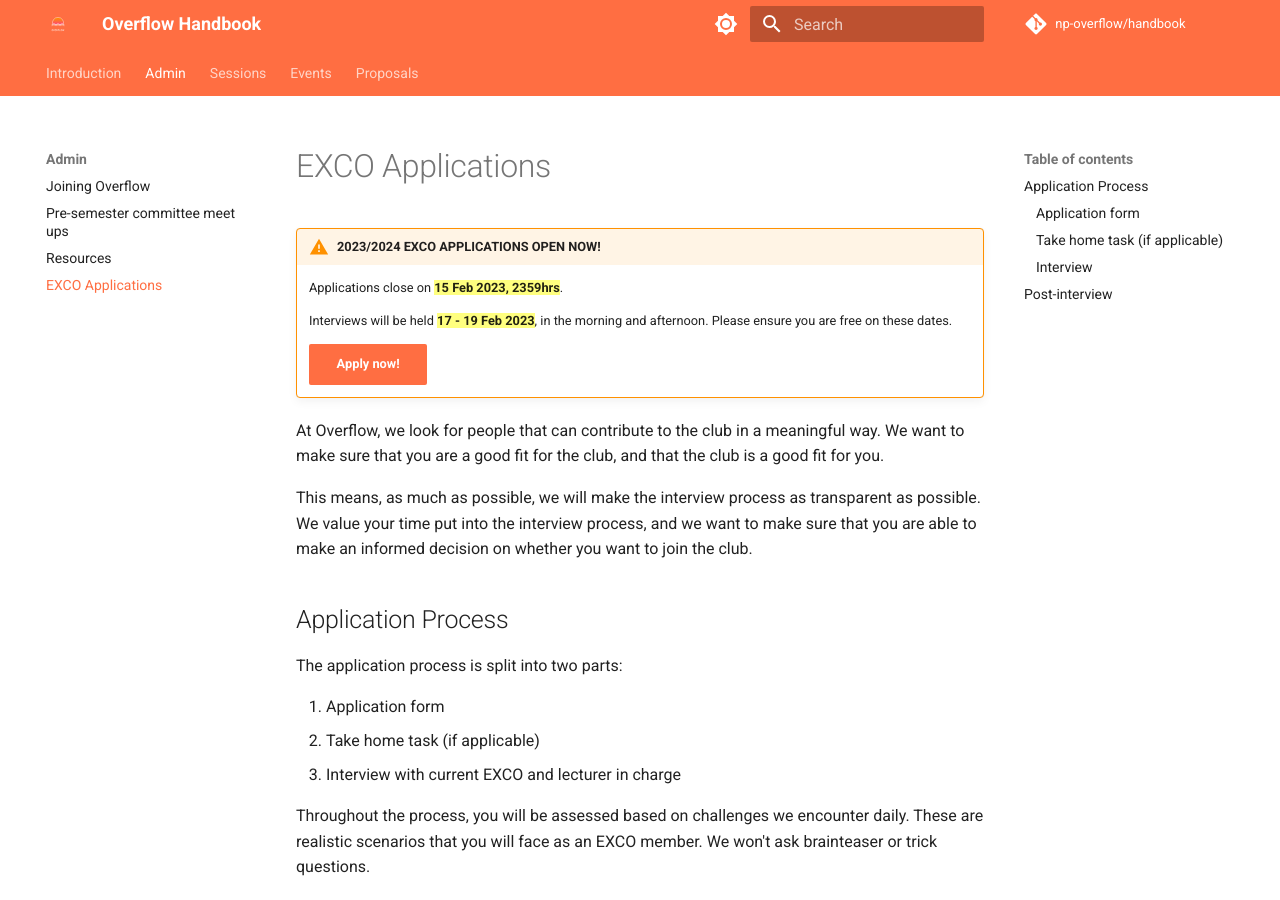
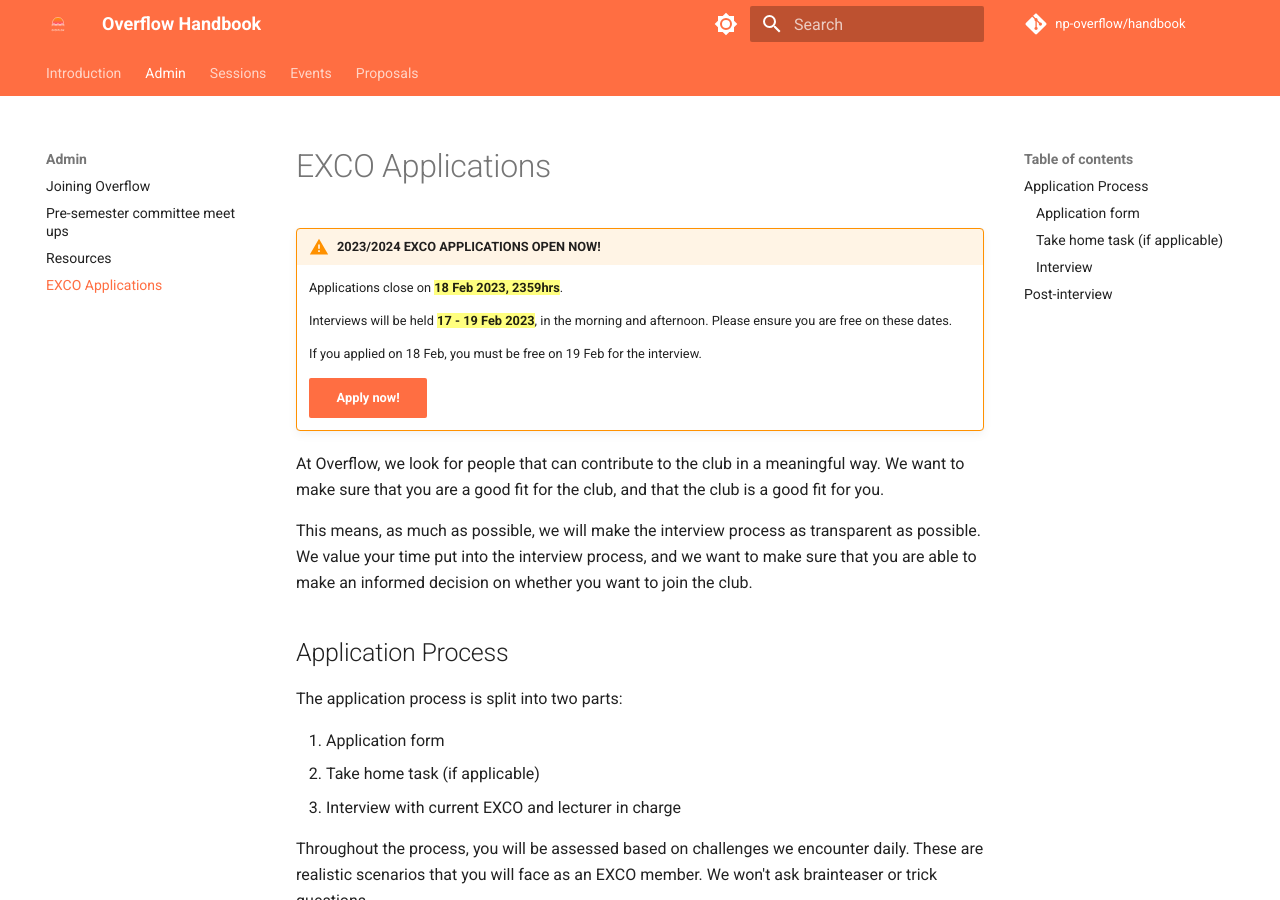
Before and after one commit to np-overflow/handbook, an MkDocs documentation site: the page built from docs/admin/exco-applications.md, in a window 1280 px wide and 900 px high. Built offline with MkDocs 1.6.1 and Material for MkDocs 9.7.7, drawn with Linux system fonts in a browser that asks for light colours; comment, search, counter and statistics services are not loaded.

Commit message:
Update exco-applications.md

```diff
--- a/docs/admin/exco-applications.md
+++ b/docs/admin/exco-applications.md
@@ -2,9 +2,11 @@
 
 !!! warning "2023/2024 EXCO APPLICATIONS OPEN NOW!"
 
-    Applications close on ==**15 Feb 2023, 2359hrs**==.
+    Applications close on ==**18 Feb 2023, 2359hrs**==.
 
     Interviews will be held ==**17 - 19 Feb 2023**==, in the morning and afternoon. Please ensure you are free on these dates.
+
+    If you applied on 18 Feb, you must be free on 19 Feb for the interview.
 
     [Apply now!](https://forms.office.com/r/A40bcJ0Q49){ .md-button .md-button--primary }
 
```
